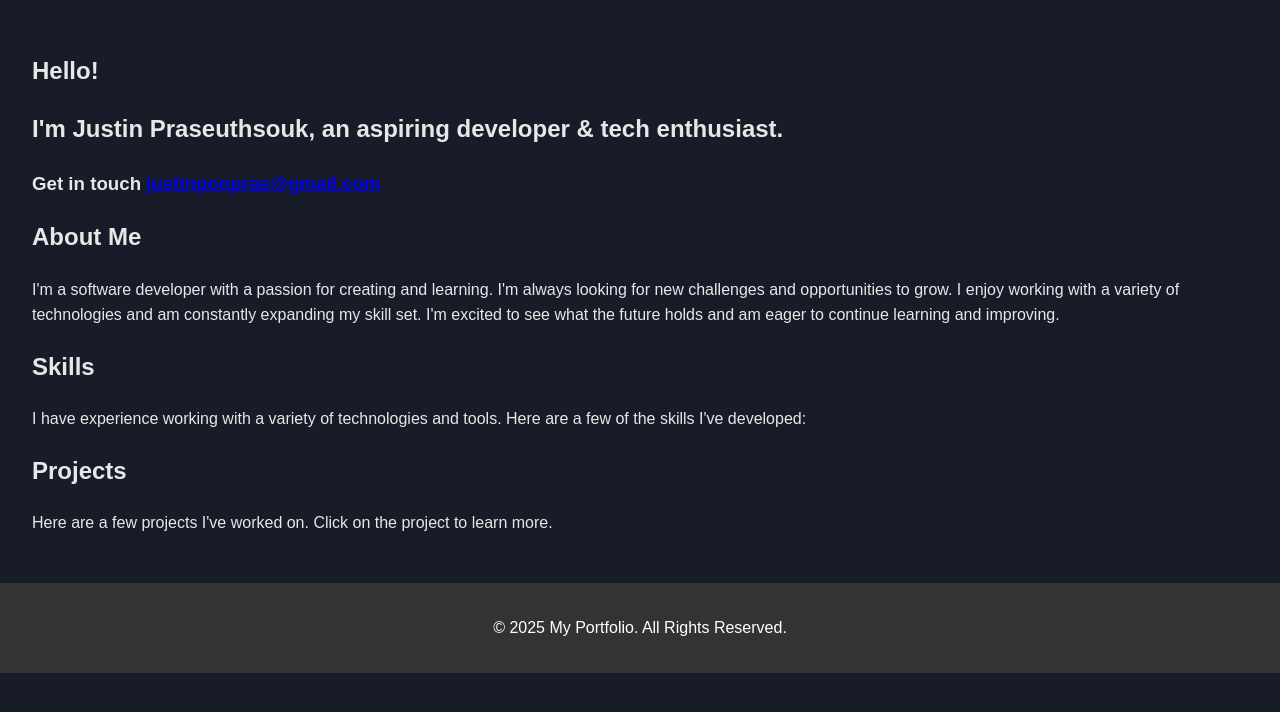
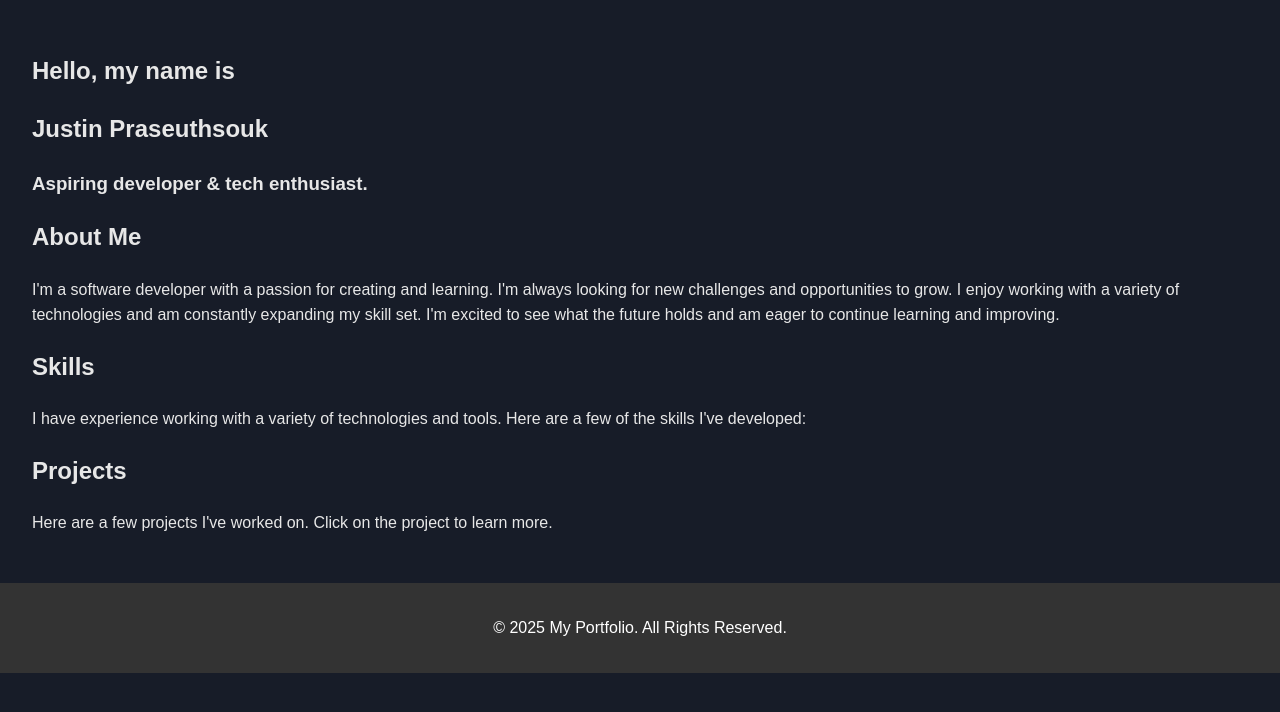
Before and after one commit to JustinPras/Justin-Praseuthsouk.github.io, a Jekyll site: the page built from index.html, in a window 1280 px wide. Shown: the top 712 px of the page. Built offline with Jekyll 4.4.1, drawn with Linux system fonts in a browser that asks for light colours.

Commit message:
updated intro

```diff
--- a/_includes/intro.html
+++ b/_includes/intro.html
@@ -1,14 +1,5 @@
 <section id="intro">
-    <h1 class="intro__hello">Hello!</h1>
-
-    <h2 class="intro__tagline">I'm
-      <span class="name">Justin Praseuthsouk</span>, an aspiring developer &amp; tech enthusiast.
-    </h2>
-
-    <h3 class="intro__contact">
-      <span>Get in touch </span>
-      <span>
-        <a href="mailto:justinponpras@gmail.com" target="_blank" class="highlight-link">justinponpras@gmail.com</a>
-      </span>
-    </h3>
+    <h1 class="intro__hello">Hello, my name is</h1>
+    <h2 class="intro__name">Justin Praseuthsouk</h2>
+    <h3 class="intro__tagline">Aspiring developer &amp; tech enthusiast.</h3>
 </section>
```
